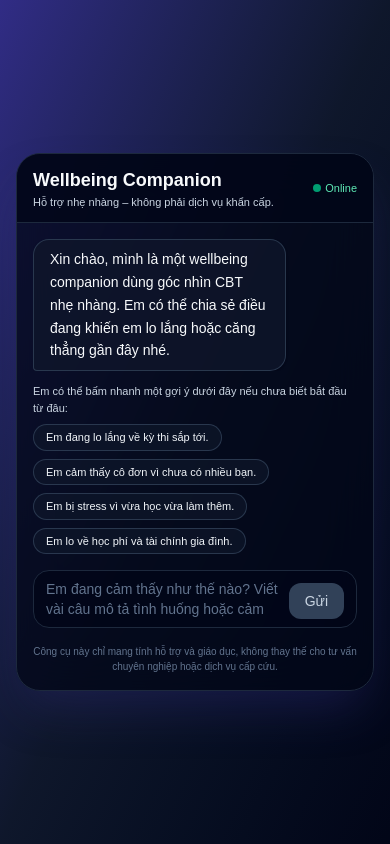
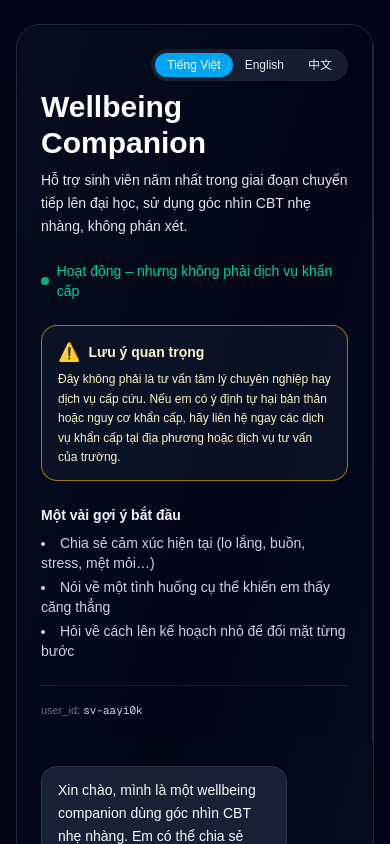
Before and after one commit to thilechinguyen/wellbeing-agent-ui, a Next.js app: page / in a window 390 px wide. Shown: the top 844 px of the page. Built offline with nearby package versions, Linux system fonts and the light colour scheme; no server answers.

Commit message:
Add multilingual UI (VI-EN-ZH)

```diff
--- a/app/page.js
+++ b/app/page.js
@@ -1,211 +1,317 @@
+// app/page.js
 "use client";
 
-import { useEffect, useState } from "react";
+import { useEffect, useRef, useState } from "react";
 
 const API_BASE =
   process.env.NEXT_PUBLIC_API_URL || "http://127.0.0.1:8000";
 
-function getOrCreateUserId() {
-  if (typeof window === "undefined") return "anonymous";
-
-  const saved = window.localStorage.getItem("wb_user_id");
-  if (saved) return saved;
-
-  const id = "sv-" + Math.random().toString(36).slice(2, 10);
-  window.localStorage.setItem("wb_user_id", id);
-  return id;
-}
-
-const QUICK_SUGGESTIONS = [
+// =======================
+//  Multi-language strings
+// =======================
+const STRINGS = {
+  vi: {
+    code: "vi",
+    label: "Tiếng Việt",
+    heroTitle: "Wellbeing Companion",
+    heroSubtitle:
+      "Hỗ trợ sinh viên năm nhất trong giai đoạn chuyển tiếp lên đại học, sử dụng góc nhìn CBT nhẹ nhàng, không phán xét.",
+    statusActive: "Hoạt động – nhưng không phải dịch vụ khẩn cấp",
+    warningTitle: "Lưu ý quan trọng",
+    warningBody:
+      "Đây không phải là tư vấn tâm lý chuyên nghiệp hay dịch vụ cấp cứu. Nếu em có ý định tự hại bản thân hoặc nguy cơ khẩn cấp, hãy liên hệ ngay các dịch vụ khẩn cấp tại địa phương hoặc dịch vụ tư vấn của trường.",
+    tipsTitle: "Một vài gợi ý bắt đầu",
+    tipsItems: [
+      "Chia sẻ cảm xúc hiện tại (lo lắng, buồn, stress, mệt mỏi…)",
+      "Nói về một tình huống cụ thể khiến em thấy căng thẳng",
+      "Hỏi về cách lên kế hoạch nhỏ để đối mặt từng bước",
+    ],
+    systemIntro:
+      "Xin chào, mình là một wellbeing companion dùng góc nhìn CBT nhẹ nhàng. Em có thể chia sẻ điều đang khiến em lo lắng hoặc căng thẳng gần đây nhé.",
+    quickTitle:
+      "Em có thể bấm nhanh một gợi ý dưới đây nếu chưa biết bắt đầu từ đâu:",
+    quickOptions: [
       "Em đang lo lắng về kỳ thi sắp tới.",
       "Em cảm thấy cô đơn vì chưa có nhiều bạn.",
       "Em bị stress vì vừa học vừa làm thêm.",
       "Em lo về học phí và tài chính gia đình.",
-];
+    ],
+    inputPlaceholder:
+      "Em đang cảm thấy như thế nào? Viết vài câu mô tả tình huống hoặc cảm xúc của em…",
+    sendLabel: "Gửi",
+    sending: "Đang gửi tin nhắn...",
+    errorSend:
+      "Không gửi được tin nhắn. Em có thể thử lại sau một lúc nữa hoặc kiểm tra kết nối mạng.",
+    footerNote:
+      "Công cụ này chỉ mang tính hỗ trợ và giáo dục, không thay thế cho tư vấn chuyên nghiệp hoặc dịch vụ cấp cứu.",
+    userLabelPrefix: "user_id:",
+  },
 
-export default function HomePage() {
-  const [userId, setUserId] = useState("anonymous");
+  en: {
+    code: "en",
+    label: "English",
+    heroTitle: "Wellbeing Companion",
+    heroSubtitle:
+      "Supporting first-year students during the transition to university, using a gentle CBT-informed perspective, without judgment.",
+    statusActive: "Available – but not an emergency service",
+    warningTitle: "Important notice",
+    warningBody:
+      "This is not professional therapy or an emergency service. If you have thoughts of self-harm or are in immediate danger, please contact local emergency services or your university counselling service straight away.",
+    tipsTitle: "A few ways to start",
+    tipsItems: [
+      "Share how you’re feeling right now (worried, sad, stressed, exhausted…)",
+      "Talk about a specific situation that feels stressful or overwhelming",
+      "Ask for ideas on small steps or a simple plan to handle things",
+    ],
+    systemIntro:
+      "Hi, I’m a wellbeing companion using a gentle CBT lens. You can tell me about something that has been making you feel worried or stressed lately.",
+    quickTitle:
+      "You can tap one of these if you’re not sure how to start:",
+    quickOptions: [
+      "I’m worried about my upcoming exams.",
+      "I feel lonely and don’t have many friends yet.",
+      "I feel stressed from studying and working at the same time.",
+      "I’m worried about tuition fees and my family’s finances.",
+    ],
+    inputPlaceholder:
+      "How are you feeling right now? Write a few sentences about your situation or emotions…",
+    sendLabel: "Send",
+    sending: "Sending your message...",
+    errorSend:
+      "I couldn’t send your message. Please try again in a moment or check your internet connection.",
+    footerNote:
+      "This tool is for support and education only. It does not replace professional counselling or emergency services.",
+    userLabelPrefix: "user_id:",
+  },
+
+  zh: {
+    code: "zh",
+    label: "中文",
+    heroTitle: "心理陪伴助手",
+    heroSubtitle:
+      "用温和的 CBT 视角陪伴大一新生，帮助你适应大学生活，而不是评判你。",
+    statusActive: "当前可用，但并不是紧急求助服务",
+    warningTitle: "重要提醒",
+    warningBody:
+      "这里不是专业心理治疗或紧急求助热线。如果你有自伤想法，或处于严重危险中，请立即联系当地的紧急服务或学校的心理咨询中心。",
+    tipsTitle: "可以这样开始聊聊",
+    tipsItems: [
+      "说说你现在的感受（紧张、难过、压力大、很累…）",
+      "描述一个最近让你很烦或很焦虑的具体情境",
+      "询问一些可以尝试的小步骤或简单计划",
+    ],
+    systemIntro:
+      "你好，我是一个用温和 CBT 视角设计的心理陪伴助手。你可以和我说一件最近让你担心或感到压力的事情。",
+    quickTitle: "如果不知道从哪里开始，可以先点下面这些选项：",
+    quickOptions: [
+      "我在为即将到来的考试感到担心。",
+      "我觉得有点孤单，还没有什么朋友。",
+      "我一边学习一边打工，压力很大。",
+      "我在为学费和家里的经济情况发愁。",
+    ],
+    inputPlaceholder:
+      "现在的你感觉怎么样？可以写几句话描述一下你的处境或情绪…",
+    sendLabel: "发送",
+    sending: "正在发送消息…",
+    errorSend:
+      "消息没有发出去。可以稍后再试一次，或者检查一下网络连接。",
+    footerNote:
+      "本工具仅用于支持与教育目的，不能替代专业心理咨询或紧急服务。",
+    userLabelPrefix: "user_id:",
+  },
+};
+
+const LANG_ORDER = ["vi", "en", "zh"];
+
+// =======================
+//  React component
+// =======================
+export default function Home() {
+  const [lang, setLang] = useState("vi");
+  const t = STRINGS[lang];
+
+  const [userId] = useState(() => {
+    if (typeof window === "undefined") return "sv-" + Math.random().toString(36).slice(2, 8);
+    const saved = window.localStorage.getItem("wb_user_id");
+    if (saved) return saved;
+    const id = "sv-" + Math.random().toString(36).slice(2, 8);
+    window.localStorage.setItem("wb_user_id", id);
+    return id;
+  });
+
+  const [input, setInput] = useState("");
   const [messages, setMessages] = useState([
-    {
-      role: "assistant",
-      text:
-        "Xin chào, mình là một wellbeing companion dùng góc nhìn CBT nhẹ nhàng. " +
-        "Em có thể chia sẻ điều đang khiến em lo lắng hoặc căng thẳng gần đây nhé.",
-    },
+    { from: "assistant", text: STRINGS[lang].systemIntro },
   ]);
-  const [input, setInput] = useState("");
   const [isSending, setIsSending] = useState(false);
   const [error, setError] = useState("");
+  const scrollRef = useRef<HTMLDivElement | null>(null);
+
+  // Nếu đổi ngôn ngữ, cập nhật message chào đầu tiên (chỉ khi còn 1 message)
+  useEffect(() => {
+    setMessages((prev) => {
+      if (prev.length === 1 && prev[0].from === "assistant") {
+        return [{ from: "assistant", text: STRINGS[lang].systemIntro }];
+      }
+      return prev;
+    });
+  }, [lang]);
 
   useEffect(() => {
-    const id = getOrCreateUserId();
-    setUserId(id);
-  }, []);
+    if (scrollRef.current) {
+      scrollRef.current.scrollTop = scrollRef.current.scrollHeight;
+    }
+  }, [messages, isSending, error]);
 
-  async function sendMessage(text) {
-    const trimmed = text.trim();
-    if (!trimmed) return;
+  async function sendMessage(text?: string) {
+    const content = (text ?? input).trim();
+    if (!content || isSending) return;
 
     setError("");
-
-    const userMessage = { role: "user", text: trimmed };
-    setMessages((prev) => [...prev, userMessage]);
+    setIsSending(true);
     setInput("");
-    setIsSending(true);
+    setMessages((prev) => [...prev, { from: "user", text: content }]);
 
     try {
       const res = await fetch(`${API_BASE}/chat`, {
         method: "POST",
-        headers: {
-          "Content-Type": "application/json",
-        },
+        headers: { "Content-Type": "application/json" },
         body: JSON.stringify({
           user_id: userId,
-          message: trimmed,
+          message: content,
         }),
       });
 
       if (!res.ok) {
-        throw new Error(`Server error: ${res.status}`);
+        throw new Error(`HTTP ${res.status}`);
       }
 
       const data = await res.json();
-      const reply =
-        data.reply ??
-        "Xin lỗi, hiện tại mình không nhận được phản hồi rõ ràng từ server.";
-
-      const assistantMessage = { role: "assistant", text: reply };
-      setMessages((prev) => [...prev, assistantMessage]);
-    } catch (err) {
-      console.error(err);
-      setError(
-        "Không gửi được tin nhắn. Em có thể thử lại sau một lúc nữa hoặc kiểm tra kết nối mạng."
-      );
+      setMessages((prev) => [
+        ...prev,
+        { from: "assistant", text: data.reply || "" },
+      ]);
+    } catch (e) {
+      console.error(e);
+      setError(t.errorSend);
     } finally {
       setIsSending(false);
     }
   }
 
-  function handleSubmit(e) {
-    e.preventDefault();
-    sendMessage(input);
-  }
-
-  function handleQuickSuggestion(text) {
-    if (isSending) return;
-    sendMessage(text);
-  }
-
   return (
-    <main className="min-h-screen bg-gradient-to-br from-indigo-900 via-slate-900 to-slate-950 flex items-center justify-center px-4 py-6">
-      <div className="w-full max-w-4xl bg-slate-950/70 border border-slate-800 rounded-3xl shadow-2xl shadow-indigo-900/40 backdrop-blur-xl text-slate-50 flex flex-col md:flex-row overflow-hidden">
-        {/* Sidebar */}
-        <aside className="hidden md:flex md:w-1/3 flex-col justify-between bg-gradient-to-b from-indigo-700/40 via-slate-900/40 to-slate-950/80 border-r border-slate-800 p-6">
-          <div>
-            <h1 className="text-2xl font-semibold tracking-tight mb-2">
-              Wellbeing Companion
-            </h1>
-            <p className="text-sm text-slate-200/80 mb-4">
-              Hỗ trợ sinh viên năm nhất trong giai đoạn chuyển tiếp lên đại học,
-              sử dụng góc nhìn CBT nhẹ nhàng, không phán xét.
-            </p>
-            <div className="flex items-center gap-2 text-xs text-slate-200/80 mb-3">
-              <span className="inline-flex h-2.5 w-2.5 rounded-full bg-emerald-400 animate-pulse" />
-              <span>Hoạt động – nhưng không phải dịch vụ khẩn cấp</span>
-            </div>
-            <div className="rounded-2xl bg-slate-900/60 border border-slate-700/70 px-4 py-3 text-xs text-slate-200/80">
-              <p className="font-semibold text-slate-50 mb-1">
-                ⚠️ Lưu ý quan trọng
-              </p>
-              <p>
-                Đây không phải là tư vấn tâm lý chuyên nghiệp hay dịch vụ cấp
-                cứu. Nếu em có ý định tự hại bản thân hoặc nguy cơ khẩn cấp, hãy
-                liên hệ ngay các dịch vụ khẩn cấp tại địa phương hoặc dịch vụ tư
-                vấn của trường.
-              </p>
+    <main className="min-h-screen bg-slate-950 text-slate-50 flex items-center justify-center px-4 py-6">
+      <div className="w-full max-w-6xl rounded-3xl bg-gradient-to-br from-slate-900 via-slate-950 to-slate-900 shadow-2xl border border-slate-800 overflow-hidden flex flex-col md:flex-row">
+        {/* Left panel */}
+        <section className="md:w-1/3 w-full bg-slate-950/60 border-r border-slate-800 px-6 py-6 space-y-6 flex flex-col">
+          {/* Language switcher */}
+          <div className="flex justify-end mb-2">
+            <div className="inline-flex items-center rounded-full bg-slate-800/70 p-1 text-xs">
+              {LANG_ORDER.map((code) => (
+                <button
+                  key={code}
+                  onClick={() => setLang(code)}
+                  className={`px-3 py-1 rounded-full transition ${
+                    lang === code
+                      ? "bg-sky-500 text-white"
+                      : "text-slate-200 hover:bg-slate-700/70"
+                  }`}
+                >
+                  {STRINGS[code].label}
+                </button>
+              ))}
             </div>
           </div>
 
-          <div className="mt-6 space-y-2 text-xs text-slate-300/80">
-            <p className="font-semibold text-slate-100 text-sm">
-              Một vài gợi ý bắt đầu
-            </p>
-            <ul className="space-y-1 list-disc list-inside">
-              <li>Chia sẻ cảm xúc hiện tại (lo lắng, buồn, stress, mệt mỏi…)</li>
-              <li>Nói về một tình huống cụ thể khiến em thấy căng thẳng</li>
-              <li>Hỏi về cách lên kế hoạch nhỏ để đối mặt từng bước</li>
-            </ul>
-            <p className="text-[10px] text-slate-400 mt-1">
-              user_id: <span className="font-mono">{userId}</span>
+          <div>
+            <h1 className="text-3xl font-bold text-white">
+              {t.heroTitle}
+            </h1>
+            <p className="text-sm text-slate-200 mt-2 leading-relaxed">
+              {t.heroSubtitle}
             </p>
           </div>
-        </aside>
 
-        {/* Main chat */}
-        <section className="w-full md:w-2/3 flex flex-col">
-          {/* Header mobile */}
-          <div className="md:hidden border-b border-slate-800 px-4 py-3 flex items-center justify-between bg-slate-950/80">
-            <div>
-              <h1 className="text-lg font-semibold">Wellbeing Companion</h1>
-              <p className="text-[11px] text-slate-300">
-                Hỗ trợ nhẹ nhàng – không phải dịch vụ khẩn cấp.
+          <div className="flex items-center space-x-2 text-sm text-emerald-400">
+            <span className="h-2 w-2 rounded-full bg-emerald-400 animate-pulse" />
+            <span>{t.statusActive}</span>
+          </div>
+
+          <div className="bg-slate-900/70 border border-amber-400/60 rounded-2xl px-4 py-3 text-sm text-amber-100 space-y-1">
+            <div className="flex items-center space-x-2 font-semibold">
+              <span className="text-lg">⚠️</span>
+              <span>{t.warningTitle}</span>
+            </div>
+            <p className="text-xs leading-relaxed">{t.warningBody}</p>
+          </div>
+
+          <div className="space-y-2 text-sm">
+            <h2 className="font-semibold text-slate-100">
+              {t.tipsTitle}
+            </h2>
+            <ul className="list-disc list-inside text-slate-300 space-y-1">
+              {t.tipsItems.map((item, idx) => (
+                <li key={idx}>{item}</li>
+              ))}
+            </ul>
+          </div>
+
+          <div className="mt-auto pt-4 text-[11px] text-slate-500 border-t border-slate-800/70">
+            <p>
+              {t.userLabelPrefix}{" "}
+              <span className="font-mono text-slate-300">{userId}</span>
             </p>
           </div>
-            <span className="inline-flex items-center gap-1 text-[11px] text-emerald-300">
-              <span className="h-2 w-2 rounded-full bg-emerald-400 animate-pulse" />{" "}
-              Online
-            </span>
-          </div>
+        </section>
 
-          {/* Chat area */}
-          <div className="flex-1 flex flex-col px-4 md:px-6 py-4 space-y-3 overflow-hidden">
-            <div className="flex-1 overflow-y-auto space-y-3 pr-2">
-              {messages.map((m, i) => (
+        {/* Right panel – chat */}
+        <section className="md:w-2/3 w-full flex flex-col bg-slate-950/40">
           <div
-                  key={i}
+            ref={scrollRef}
+            className="flex-1 overflow-y-auto px-6 pt-6 pb-3 space-y-4"
+          >
+            {messages.map((m, idx) => (
+              <div
+                key={idx}
                 className={`flex ${
-                    m.role === "user" ? "justify-end" : "justify-start"
+                  m.from === "user" ? "justify-end" : "justify-start"
                 }`}
               >
                 <div
-                    className={`max-w-[80%] rounded-2xl px-4 py-2 text-sm leading-relaxed whitespace-pre-line shadow-sm ${
-                      m.role === "user"
-                        ? "bg-indigo-500 text-white rounded-br-sm"
-                        : "bg-slate-900/80 text-slate-50 border border-slate-700/80 rounded-bl-sm"
+                  className={`max-w-[80%] rounded-2xl px-4 py-3 text-sm leading-relaxed whitespace-pre-wrap ${
+                    m.from === "user"
+                      ? "bg-sky-500 text-white"
+                      : "bg-slate-800/80 text-slate-50 border border-slate-700/60"
                   }`}
                 >
                   {m.text}
                 </div>
               </div>
             ))}
+
+            {error && (
+              <div className="text-xs text-rose-300 bg-rose-900/40 border border-rose-700/60 rounded-xl px-4 py-2">
+                {error}
+              </div>
+            )}
+
             {isSending && (
-                <div className="flex justify-start">
-                  <div className="max-w-[70%] rounded-2xl px-3 py-2 text-xs bg-slate-900/70 border border-slate-700/80 text-slate-300 flex items-center gap-2">
-                    <span className="flex gap-1">
-                      <span className="h-1.5 w-1.5 rounded-full bg-slate-400 animate-bounce" />
-                      <span className="h-1.5 w-1.5 rounded-full bg-slate-400 animate-bounce [animation-delay:0.12s]" />
-                      <span className="h-1.5 w-1.5 rounded-full bg-slate-400 animate-bounce [animation-delay:0.24s]" />
-                    </span>
-                    <span>Đang suy nghĩ cùng em…</span>
-                  </div>
+              <div className="text-xs text-slate-300 flex items-center space-x-2">
+                <span className="h-2 w-2 rounded-full bg-sky-400 animate-ping" />
+                <span>{t.sending}</span>
               </div>
             )}
           </div>
 
-            {/* Quick suggestions */}
-            <div className="space-y-2">
-              <p className="text-[11px] text-slate-300">
-                Em có thể bấm nhanh một gợi ý dưới đây nếu chưa biết bắt đầu từ
-                đâu:
-              </p>
+          {/* Quick options */}
+          <div className="px-6 pb-3 space-y-2">
+            <p className="text-xs text-slate-400">{t.quickTitle}</p>
             <div className="flex flex-wrap gap-2">
-                {QUICK_SUGGESTIONS.map((q, idx) => (
+              {t.quickOptions.map((q, idx) => (
                 <button
                   key={idx}
-                    type="button"
-                    onClick={() => handleQuickSuggestion(q)}
-                    className="text-[11px] px-3 py-1 rounded-full border border-slate-700/80 bg-slate-900/70 hover:bg-slate-800/90 text-slate-100 transition-colors"
-                    disabled={isSending}
+                  onClick={() => sendMessage(q)}
+                  className="text-xs bg-slate-800/80 hover:bg-slate-700/80 text-slate-100 border border-slate-700 rounded-full px-3 py-1 transition"
                 >
                   {q}
                 </button>
@@ -213,42 +319,34 @@ export default function HomePage() {
             </div>
           </div>
 
-            {/* Error */}
-            {error && (
-              <div className="text-xs text-rose-300 bg-rose-900/30 border border-rose-700/60 rounded-xl px-3 py-2">
-                {error}
-              </div>
-            )}
-
           {/* Input */}
           <form
-              onSubmit={handleSubmit}
-              className="mt-1 flex items-end gap-2 border border-slate-800 rounded-2xl bg-slate-950/80 px-3 py-2"
+            className="px-6 pb-5 flex items-center space-x-3"
+            onSubmit={(e) => {
+              e.preventDefault();
+              sendMessage();
+            }}
           >
+            <div className="flex-1">
               <textarea
-                className="flex-1 bg-transparent border-none focus:outline-none focus:ring-0 text-sm text-slate-50 placeholder:text-slate-500 resize-none max-h-32"
                 rows={2}
                 value={input}
                 onChange={(e) => setInput(e.target.value)}
-                placeholder="Em đang cảm thấy như thế nào? Viết vài câu mô tả tình huống hoặc cảm xúc của em…"
+                placeholder={t.inputPlaceholder}
+                className="w-full resize-none rounded-2xl border border-slate-700 bg-slate-900/70 px-3 py-2 text-sm text-slate-50 placeholder:text-slate-500 focus:outline-none focus:ring-2 focus:ring-sky-500 focus:border-sky-500"
               />
+            </div>
             <button
               type="submit"
               disabled={isSending || !input.trim()}
-                className={`inline-flex items-center justify-center px-4 py-2 rounded-xl text-sm font-medium transition-colors ${
-                  isSending || !input.trim()
-                    ? "bg-slate-700 text-slate-300 cursor-not-allowed"
-                    : "bg-indigo-500 hover:bg-indigo-400 text-white shadow-lg shadow-indigo-500/40"
-                }`}
+              className="inline-flex items-center justify-center rounded-2xl bg-sky-500 hover:bg-sky-400 disabled:bg-sky-800 disabled:text-slate-400 px-4 py-2 text-sm font-semibold text-white shadow-lg shadow-sky-500/30 transition"
             >
-                {isSending ? "Đang gửi…" : "Gửi"}
+              {t.sendLabel}
             </button>
           </form>
 
-            <p className="mt-1 text-[10px] text-slate-500 text-center">
-              Công cụ này chỉ mang tính hỗ trợ và giáo dục, không thay thế cho
-              tư vấn chuyên nghiệp hoặc dịch vụ cấp cứu.
-            </p>
+          <div className="px-6 pb-4 text-[11px] text-slate-500">
+            {t.footerNote}
           </div>
         </section>
       </div>
```
Lines whose indentation alone changed are shown as unchanged.
